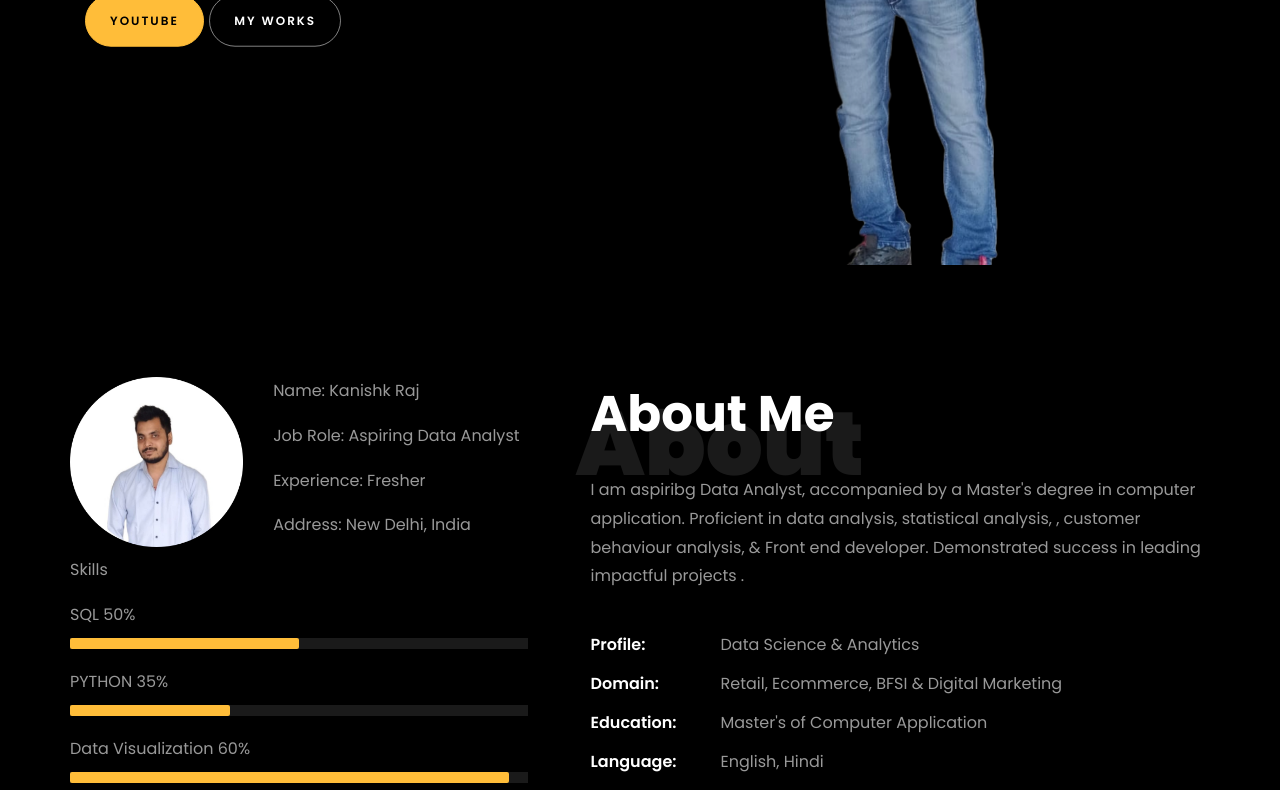
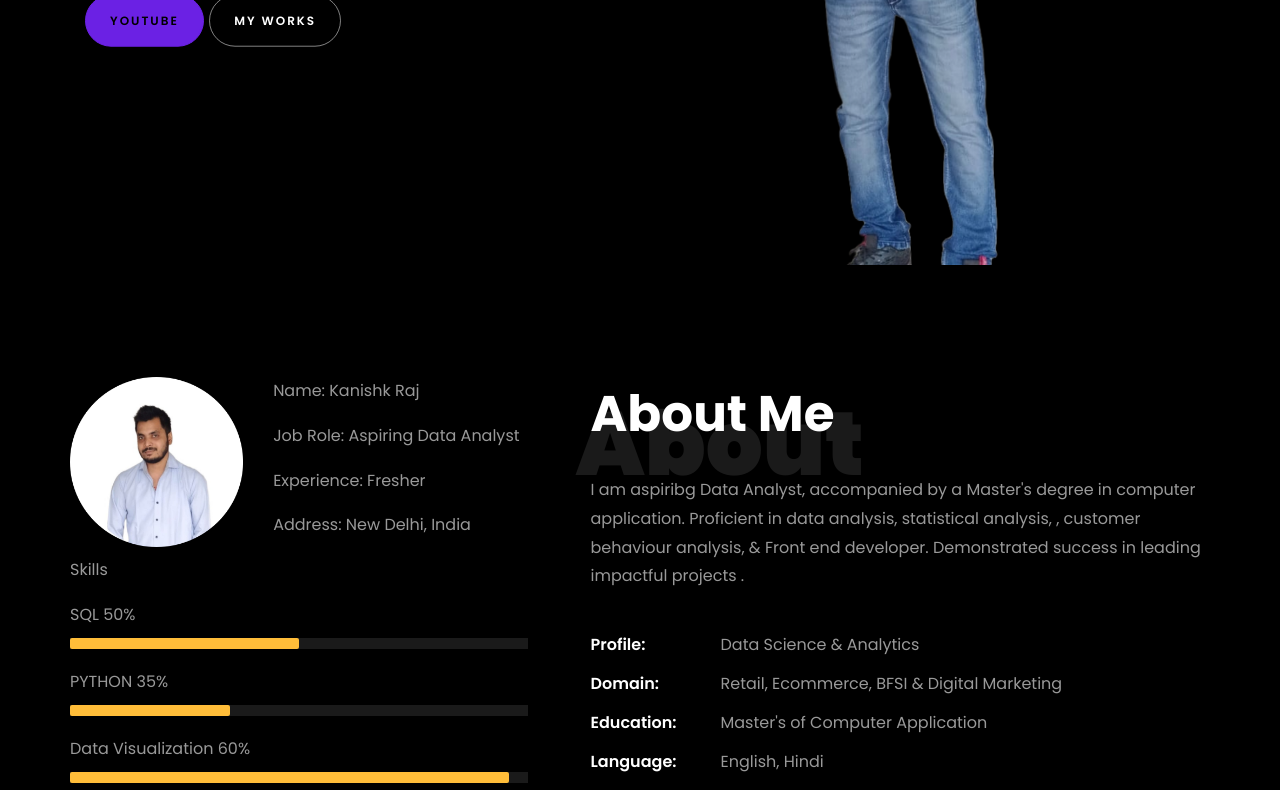
Before and after one commit to kanishkyadav/portfolio, a plain HTML site: page index.html in a window 1280 px wide. Shown: the part 485-1275 px from the top of the page. Drawn offline with nearby package versions, Linux system fonts and the light colour scheme; files that its build step writes are made by us from their sources; files whose address does not match are found by name.

Commit message:
updating colour

```diff
--- a/scss/style.scss
+++ b/scss/style.scss
@@ -7,7 +7,7 @@ $white: #fff;
 $black: #000000;
 $darken: #232931;
 
-$primary: #ffbd39;
+$primary: #6b21e4;
 $secondary: #a0f669;
 
 
```
